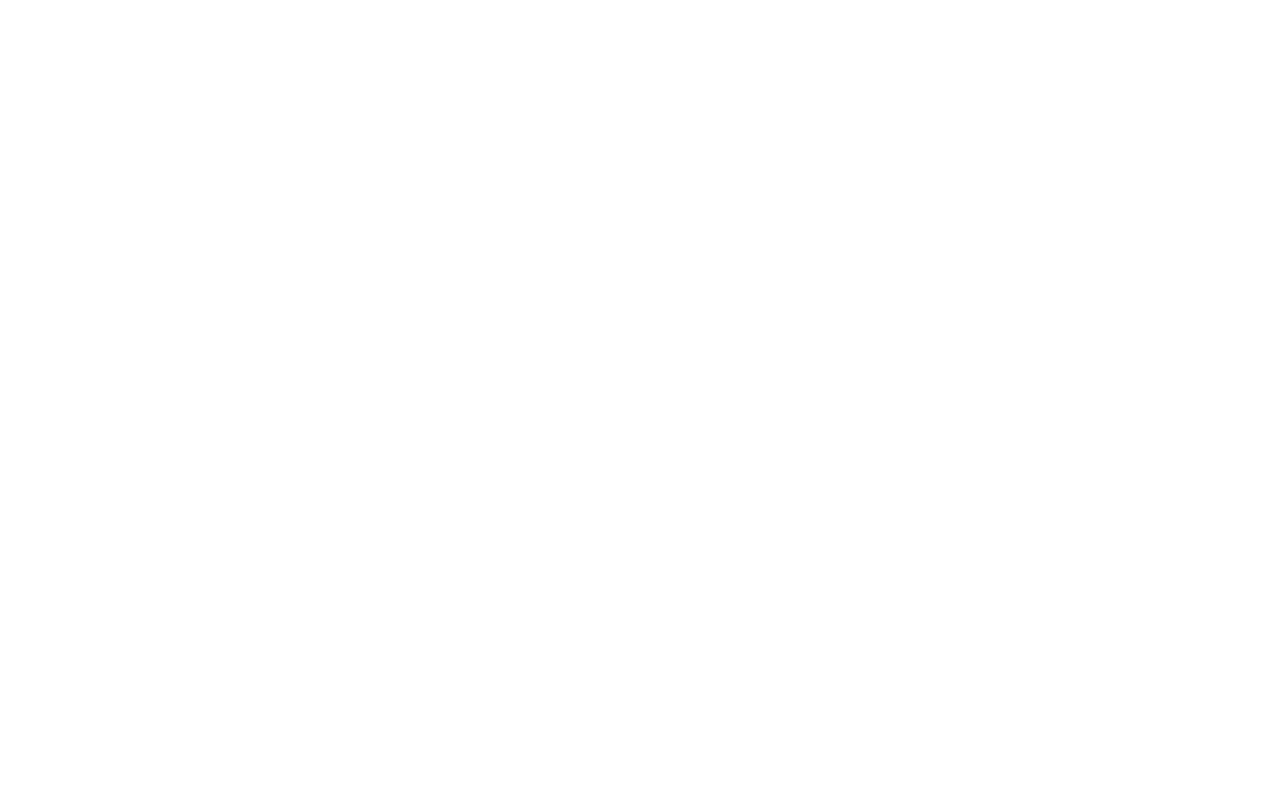
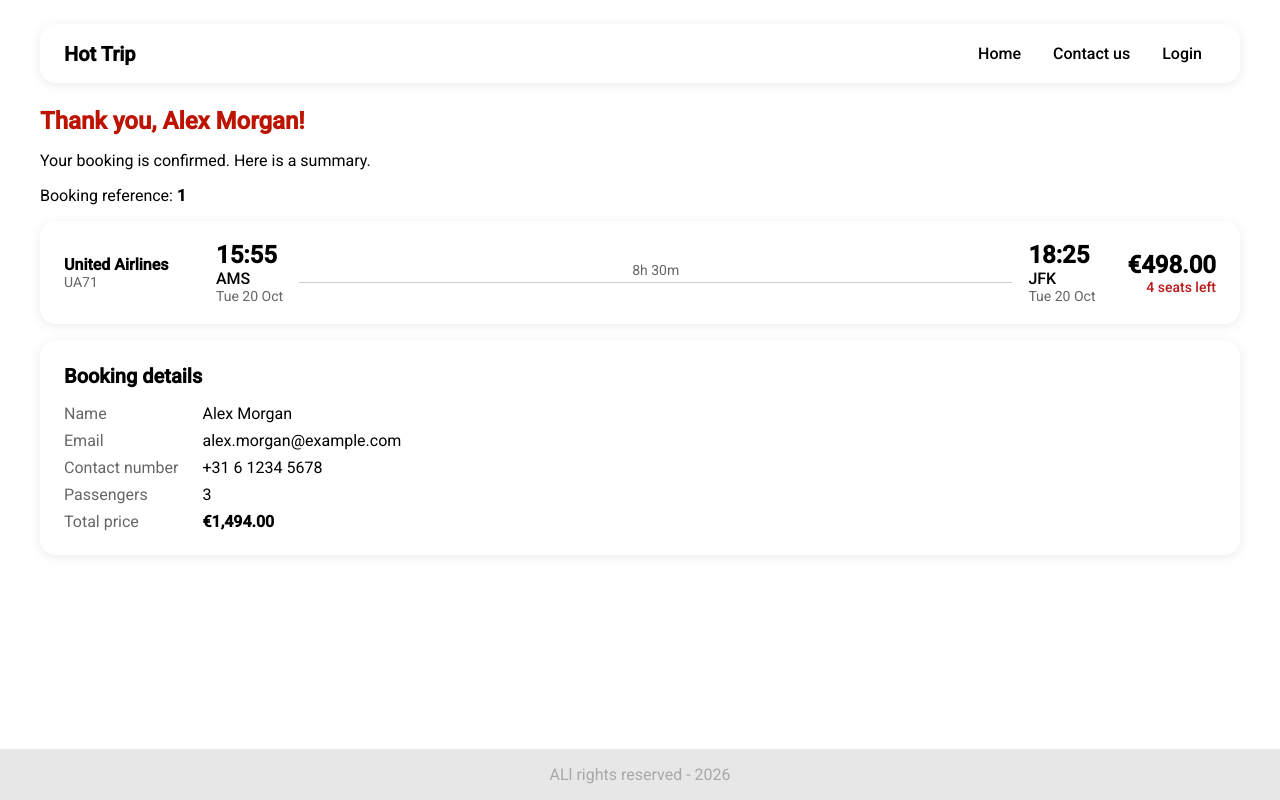
Before and after one commit to mas-sh/hot-trip, an Angular app: page /confirmation/1 in a window 1280 px wide. Before the commit this address led to /. Built offline with nearby package versions, Linux system fonts and the light colour scheme.

Commit message:
confirmation page and its route changes

```diff
--- a/src/app/app.config.ts
+++ b/src/app/app.config.ts
@@ -1,12 +1,12 @@
 import { ApplicationConfig, provideZoneChangeDetection } from '@angular/core';
-import { provideRouter } from '@angular/router';
+import { provideRouter, withComponentInputBinding } from '@angular/router';
 import { provideAnimationsAsync } from '@angular/platform-browser/animations/async';
 import { routes } from './app.routes';
 
 export const appConfig: ApplicationConfig = {
   providers: [
     provideZoneChangeDetection({ eventCoalescing: true }),
-    provideRouter(routes),
+    provideRouter(routes, withComponentInputBinding()),
     provideAnimationsAsync(),
   ]
 };
--- a/src/app/app.routes.ts
+++ b/src/app/app.routes.ts
@@ -1,4 +1,5 @@
 import { Routes } from '@angular/router';
+import { bookingGuard } from './guards/booking.guard';
 
 export const routes: Routes = [
     {
@@ -11,10 +12,15 @@
     },
     {
         path: 'booking',
+        canActivate: [bookingGuard],
         loadComponent: () => import('./pages/booking-page/booking-page.component').then((c) => c.BookingPageComponent)
     },
     {
         path: 'confirmation',
+        redirectTo: ''
+    },
+    {
+        path: 'confirmation/:id',
         loadComponent: () => import('./pages/confirmation-page/confirmation-page.component').then((c) => c.ConfirmationPageComponent)
     }
 ];
--- a/src/app/pages/confirmation-page/confirmation-page.component.html
+++ b/src/app/pages/confirmation-page/confirmation-page.component.html
@@ -1 +1,35 @@
-<p>confirmation-page works!</p>
+<layout-website>
+  <div class="page">
+    @if (booking.isLoading()) {
+      <p class="message">Loading your booking…</p>
+    } @else if (booking.error()) {
+      <p class="message">
+        We couldn't load this booking. <a routerLink="/">Back to the home page</a>
+      </p>
+    } @else if (booking.hasValue()) {
+      @if (booking.value(); as result) {
+        <h1>Thank you, {{ result.details.fullName }}!</h1>
+        <p class="intro">Your booking is confirmed. Here is a summary.</p>
+        <p class="reference">Booking reference: <strong>{{ result.id }}</strong></p>
+
+        <ui-flight [flight]="result.flight" [selectable]="false" />
+
+        <section class="card">
+          <h2>Booking details</h2>
+          <dl>
+            <dt>Name</dt>
+            <dd>{{ result.details.fullName }}</dd>
+            <dt>Email</dt>
+            <dd>{{ result.details.email }}</dd>
+            <dt>Contact number</dt>
+            <dd>{{ result.details.phone }}</dd>
+            <dt>Passengers</dt>
+            <dd>{{ result.details.passengers }}</dd>
+            <dt>Total price</dt>
+            <dd class="total">{{ totalPrice() | currency: result.flight.price.currency }}</dd>
+          </dl>
+        </section>
+      }
+    }
+  </div>
+</layout-website>
--- a/src/app/pages/confirmation-page/confirmation-page.component.scss
+++ b/src/app/pages/confirmation-page/confirmation-page.component.scss
@@ -0,0 +1,62 @@
+.page {
+  display: flex;
+  flex-direction: column;
+  gap: 16px;
+  padding: 24px 0;
+}
+
+h1 {
+  margin: 0;
+  font-size: 1.5rem;
+  color: var(--mat-sys-primary)
+}
+
+.intro,
+.reference {
+  margin: 0;
+}
+
+.reference strong {
+  overflow-wrap: anywhere;
+}
+
+.card {
+  padding: 24px;
+  background: #fff;
+  color: #000;
+  border-radius: 16px;
+  box-shadow: 0 2px 12px rgba(0, 0, 0, 0.08);
+}
+
+h2 {
+  margin: 0 0 16px;
+  font-size: 1.25rem;
+}
+
+dl {
+  display: grid;
+  grid-template-columns: max-content 1fr;
+  gap: 8px 24px;
+  margin: 0;
+}
+
+dt {
+  color: rgba(0, 0, 0, 0.6);
+}
+
+dd {
+  margin: 0;
+  overflow-wrap: anywhere;
+}
+
+.total {
+  font-weight: 700;
+}
+
+.message {
+  margin: 0;
+  padding: 24px;
+  background: #fff;
+  border-radius: 16px;
+  text-align: center;
+}
--- a/src/app/pages/confirmation-page/confirmation-page.component.ts
+++ b/src/app/pages/confirmation-page/confirmation-page.component.ts
@@ -1,11 +1,31 @@
-import { Component } from '@angular/core';
+import { Component, computed, inject, input } from '@angular/core';
+import { CurrencyPipe } from '@angular/common';
+import { rxResource } from '@angular/core/rxjs-interop';
+import { RouterLink } from '@angular/router';
+import { BookingApiService } from '../../data/api/booking-api.service';
+import { LayoutWebsiteComponent } from '../../layout/layout-website/layout-website.component';
+import { UiFlightComponent } from '../../ui/ui-flight/ui-flight.component';
 
 @Component({
   selector: 'confirmation-page',
-  imports: [],
+  imports: [CurrencyPipe, LayoutWebsiteComponent, RouterLink, UiFlightComponent],
   templateUrl: './confirmation-page.component.html',
   styleUrl: './confirmation-page.component.scss'
 })
 export class ConfirmationPageComponent {
+  private readonly bookingApi = inject(BookingApiService);
 
+  /** From the `:id` route parameter. */
+  id = input.required<string>();
+
+  /** Loads the booking for the ID, and again whenever the ID changes. */
+  protected readonly booking = rxResource({
+    request: () => this.id(),
+    loader: ({ request: id }) => this.bookingApi.getBooking(id),
+  });
+
+  protected readonly totalPrice = computed(() => {
+    const booking = this.booking.value();
+    return booking ? booking.flight.price.amount * booking.details.passengers : 0;
+  });
 }
```
Also changed, not shown: 1 other file (tests, documents, lock files or other folders).
